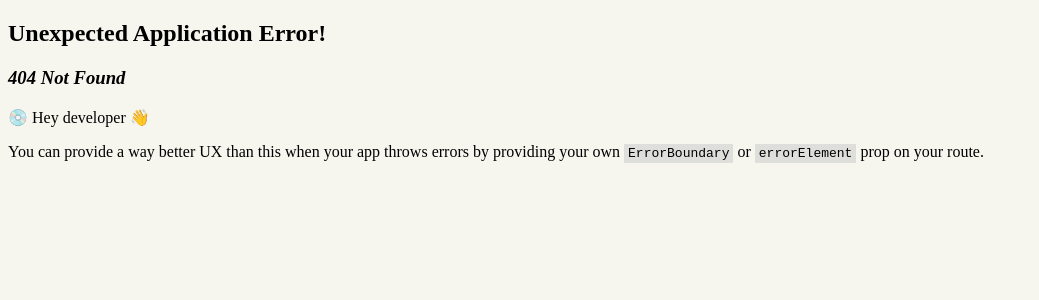
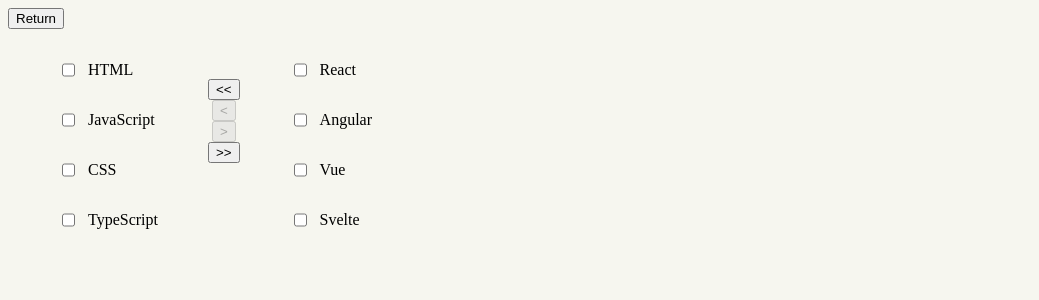
Before and after one commit to LucasdRossi/great-front-end, a React (Vite) app: page /list-transfer in a window 1280 px wide. Before the commit this address had no page. Shown: the top 300 px of the page, without its empty margins (0-1039 px from the left). Built offline with nearby package versions, Linux system fonts and the light colour scheme.

Commit message:
List Transfer

```diff
--- /dev/null
+++ b/src/pages/ListTransfer/index.tsx
@@ -0,0 +1,122 @@
+import { useState } from "react";
+import { withHeader } from "../../components/Header";
+
+import "./list-transfer.css";
+
+function ListTransferPage() {
+  const [selectedItems, setSelectedItems] = useState<Set<string>>(new Set());
+  const [leftList, setLeftList] = useState(
+    new Set(["HTML", "JavaScript", "CSS", "TypeScript"])
+  );
+  const [rightList, setRightList] = useState(
+    new Set(["React", "Angular", "Vue", "Svelte"])
+  );
+
+  const handleToggleSelectItem = (item: string) => {
+    const newSelectedItems = new Set(selectedItems);
+
+    if (newSelectedItems.has(item)) {
+      newSelectedItems.delete(item);
+    } else {
+      newSelectedItems.add(item);
+    }
+
+    setSelectedItems(newSelectedItems);
+  };
+
+  const handleChangeList = (
+    destination: "left" | "right",
+    items: Set<string>
+  ) => {
+    if (destination === "left") {
+      const newLeftList = new Set([...leftList, ...items]);
+      const newRightList = new Set(rightList);
+
+      items.forEach((value) => newRightList.delete(value));
+
+      setLeftList(newLeftList);
+      setRightList(newRightList);
+    } else if (destination === "right") {
+      const newRightList = new Set([...rightList, ...items]);
+      const newLeftList = new Set(leftList);
+
+      items.forEach((value) => newLeftList.delete(value));
+
+      setRightList(newRightList);
+      setLeftList(newLeftList);
+    }
+  };
+
+  return (
+    <main className="transfer">
+      <List
+        items={Array.from(leftList)}
+        selectedItems={selectedItems}
+        handleToggleSelect={handleToggleSelectItem}
+      />
+      <div className="transfer__control">
+        <button
+          onClick={() => handleChangeList("left", rightList)}
+          aria-label="Transfer all items left"
+        >
+          <span aria-hidden>{`<<`}</span>
+        </button>
+        <button
+          onClick={() => handleChangeList("left", selectedItems)}
+          disabled={
+            !Array.from(rightList).some((item) => selectedItems.has(item))
+          }
+          aria-label="Transfer all selected items left"
+        >
+          <span aria-hidden>{`<`}</span>
+        </button>
+        <button
+          onClick={() => handleChangeList("right", selectedItems)}
+          aria-label="Transfer all selected items right"
+          disabled={
+            !Array.from(leftList).some((item) => selectedItems.has(item))
+          }
+        >
+          <span aria-hidden>{`>`}</span>
+        </button>
+        <button
+          aria-label="Transfer all items right"
+          onClick={() => handleChangeList("right", leftList)}
+        >
+          <span aria-hidden>{`>>`}</span>
+        </button>
+      </div>
+      <List
+        items={Array.from(rightList)}
+        selectedItems={selectedItems}
+        handleToggleSelect={handleToggleSelectItem}
+      />
+    </main>
+  );
+}
+
+interface ListProps {
+  items: string[];
+  selectedItems: Set<string>;
+
+  handleToggleSelect: (item: string) => void;
+}
+
+function List(props: ListProps) {
+  return (
+    <ul className="transfer__list">
+      {props.items.map((item) => (
+        <li className="transfer__list-item" key={item}>
+          <input
+            type="checkbox"
+            checked={props.selectedItems.has(item)}
+            onChange={() => props.handleToggleSelect(item)}
+          />
+          <p>{item}</p>
+        </li>
+      ))}
+    </ul>
+  );
+}
+
+export default withHeader(ListTransferPage);
--- /dev/null
+++ b/src/pages/ListTransfer/list-transfer.css
@@ -0,0 +1,23 @@
+.transfer {
+  display: flex;
+  align-content: flex-start;
+}
+
+.transfer__list-item {
+  display: flex;
+  gap: 10px;
+}
+
+.transfer__list {
+  width: 100px;
+  padding-left: 50px;
+  padding-right: 50px;
+}
+
+.transfer__control {
+  display: flex;
+  flex-direction: column;
+  align-items: center;
+  justify-content: flex-start;
+  margin-top: 50px;
+}
--- a/src/router.tsx
+++ b/src/router.tsx
@@ -12,6 +12,7 @@
 import TrafficLight from "./pages/TrafficLight";
 import TicTacToe from "./pages/TicTacToe";
 import JobBoard from "./pages/JobBoard";
+import ListTransfer from "./pages/ListTransfer";
 
 interface Route {
   title?: string;
@@ -100,6 +101,13 @@
     },
     title: "Job Board",
   },
+  listTransfer: {
+    config: {
+      path: "/list-transfer",
+      element: <ListTransfer />,
+    },
+    title: "List Transfer",
+  },
 };
 
 const router = createBrowserRouter(
```
